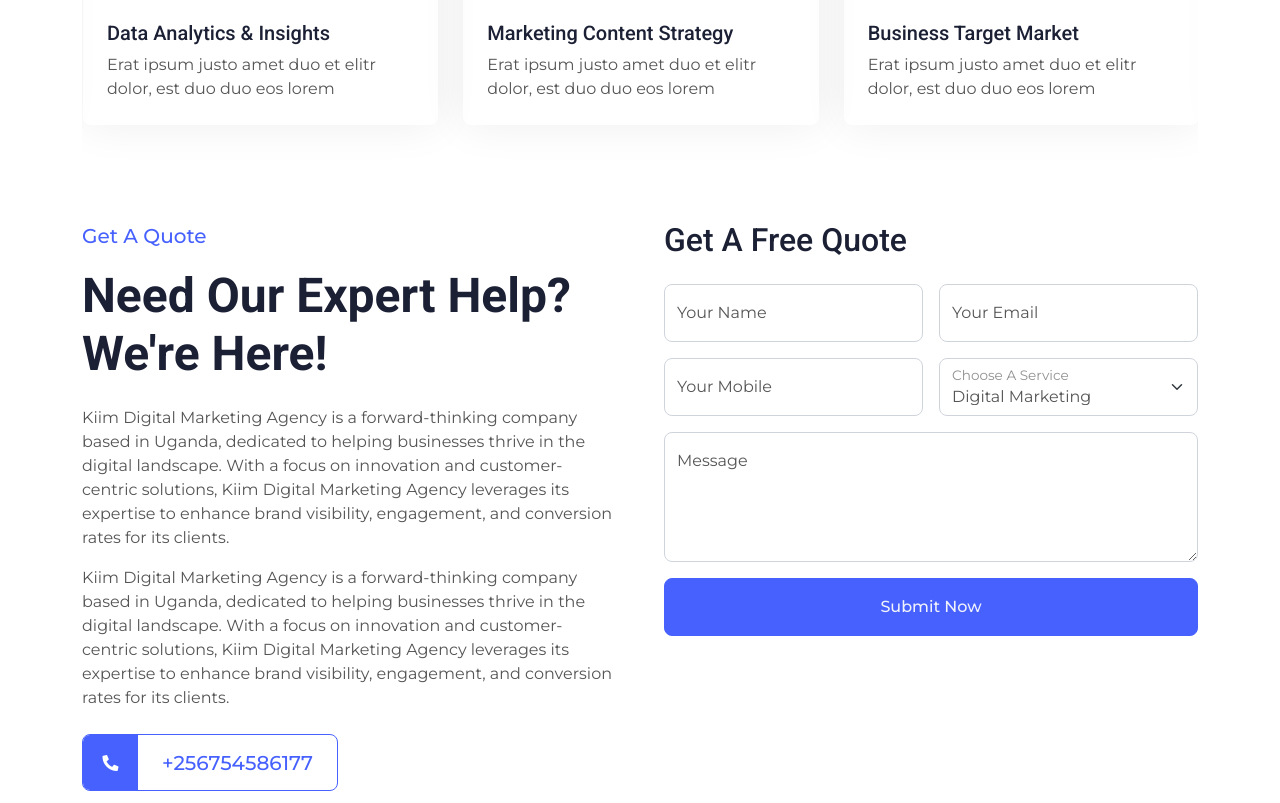
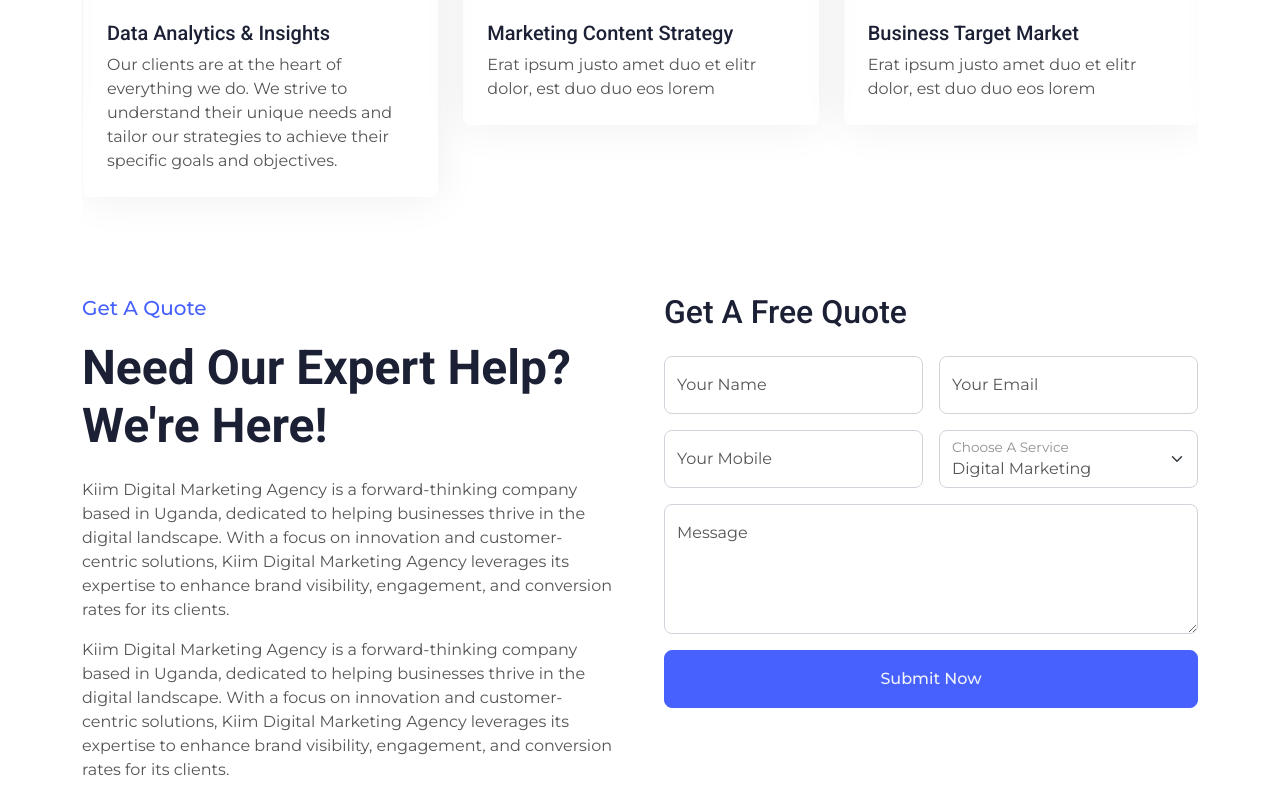
Before and after one commit to kiimdigitalmarketingagency/kiimdigitalmarketingagency.github.io, a plain HTML site: page index.html in a window 1280 px wide. Shown: the part 6220-7023 px from the top of the page. Drawn offline with nearby package versions, Linux system fonts and the light colour scheme.

Commit message:
Update index.html

```diff
--- a/index.html
+++ b/index.html
@@ -387,7 +387,7 @@
                     </div>
                     <div class="p-4">
                         <a class="d-block h5" href="">Data Analytics & Insights</a>
-                        <span>Erat ipsum justo amet duo et elitr dolor, est duo duo eos lorem</span>
+                        <span>Our clients are at the heart of everything we do. We strive to understand their unique needs and tailor our strategies to achieve their specific goals and objectives.</span>
                     </div>
                 </div>
                 <div class="project-item mb-5">
```
